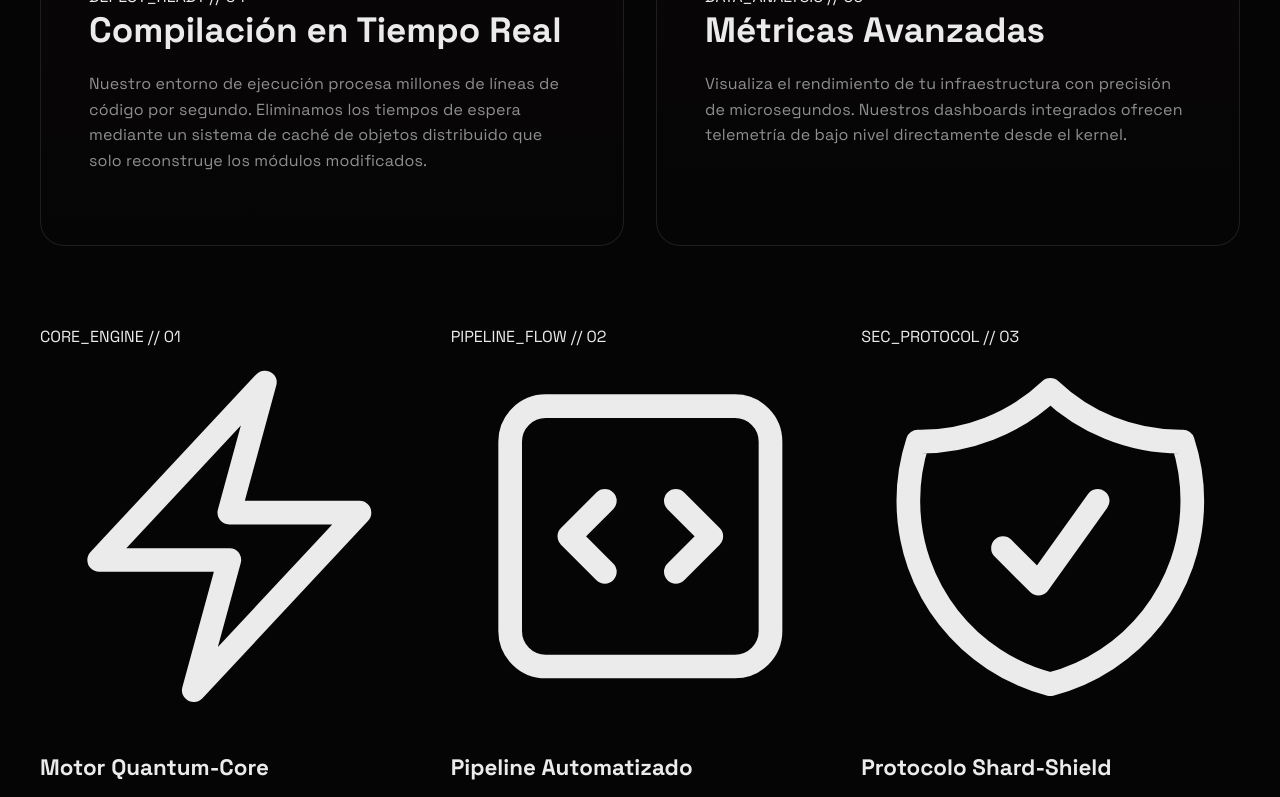
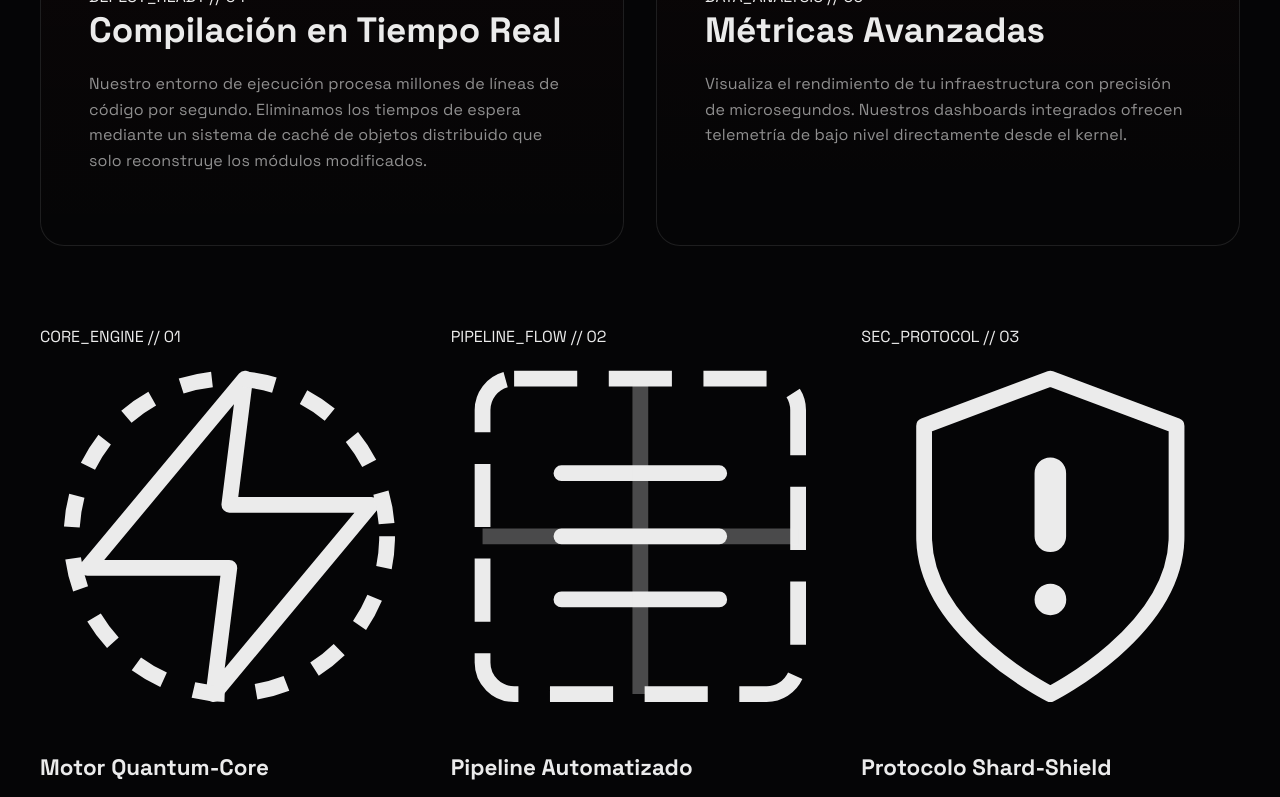
Before and after one commit to loky67-3/SOFTWARE-DESCARGA, a React (Vite) app: page / in a window 1280 px wide. Shown: the part 2000-2797 px from the top of the page. Built offline with nearby package versions, Linux system fonts and the light colour scheme.

Commit message:
agregar cambios en los iconos

```diff
--- a/src/App.jsx
+++ b/src/App.jsx
@@ -99,39 +99,57 @@ function App() {
           </div>
         </section>
 
-        {/* Sección de Ingeniería de Características */}
+        {/* Sección de Ingeniería de Características - Blueprint Style */}
         <section className="features-grid">
           <div className="feature-item">
+            <div className="tech-corner" style={{ top: 0, left: 0, borderRight: 'none', borderBottom: 'none', opacity: 0.5 }}></div>
             <span className="feature-label">CORE_ENGINE // 01</span>
-            <svg className="card-icon" viewBox="0 0 24 24" fill="none" stroke="currentColor" strokeWidth="1.5">
-              <path strokeLinecap="round" strokeLinejoin="round" d="M3.75 13.5l10.5-11.25L12 10.5h8.25L9.75 21.75 12 13.5H3.75z" />
+            <svg className="card-icon" viewBox="0 0 24 24" fill="none" stroke="currentColor" strokeWidth="1">
+              <path d="M13 2L3 14h9l-1 8 10-12h-9l1-8z" strokeLinecap="round" strokeLinejoin="round"/>
+              <circle cx="12" cy="12" r="10" strokeDasharray="2 2"/>
             </svg>
             <h3 style={{ fontSize: '1.4rem', marginBottom: '1rem' }}>Motor Quantum-Core</h3>
-            <p style={{ fontSize: '0.9rem', color: 'var(--text-secondary)' }}>
+            <p style={{ fontSize: '0.85rem', color: 'var(--text-secondary)' }}>
               Implementación de algoritmos de bajo nivel en Rust para garantizar un procesamiento de hilos paralelo sin bloqueos de memoria.
             </p>
+            <div className="feature-metadata">
+              <span>STATUS: NOMINAL</span>
+              <span>FREQ: 5.2GHZ</span>
+            </div>
           </div>
 
           <div className="feature-item">
             <span className="feature-label">PIPELINE_FLOW // 02</span>
-            <svg className="card-icon" viewBox="0 0 24 24" fill="none" stroke="currentColor" strokeWidth="1.5">
-              <path strokeLinecap="round" strokeLinejoin="round" d="M14.25 9.75L16.5 12l-2.25 2.25m-4.5 0L7.5 12l2.25-2.25M6 20.25h12A2.25 2.25 0 0020.25 18V6A2.25 2.25 0 0018 3.75H6A2.25 2.25 0 003.75 6v12A2.25 2.25 0 006 20.25z" />
+            <svg className="card-icon" viewBox="0 0 24 24" fill="none" stroke="currentColor" strokeWidth="1">
+              <rect x="2" y="2" width="20" height="20" rx="2" strokeDasharray="4 2"/>
+              <path d="M7 8h10M7 12h10M7 16h10" strokeLinecap="round"/>
+              <path d="M12 2v20M2 12h20" opacity="0.3"/>
             </svg>
             <h3 style={{ fontSize: '1.4rem', marginBottom: '1rem' }}>Pipeline Automatizado</h3>
-            <p style={{ fontSize: '0.9rem', color: 'var(--text-secondary)' }}>
+            <p style={{ fontSize: '0.85rem', color: 'var(--text-secondary)' }}>
               Detección dinámica de arquitectura y orquestación de recursos en tiempo real. Configuración semántica distribuida.
             </p>
+            <div className="feature-metadata">
+              <span>AUTO_SYNC: ON</span>
+              <span>NODE_V8</span>
+            </div>
           </div>
 
           <div className="feature-item">
+            <div className="tech-corner" style={{ top: 0, right: 0, borderLeft: 'none', borderBottom: 'none', opacity: 0.5 }}></div>
             <span className="feature-label">SEC_PROTOCOL // 03</span>
-            <svg className="card-icon" viewBox="0 0 24 24" fill="none" stroke="currentColor" strokeWidth="1.5">
-              <path strokeLinecap="round" strokeLinejoin="round" d="M9 12.75L11.25 15 15 9.75m-3-7.036A11.959 11.959 0 013.598 6 11.99 11.99 0 003 9.749c0 5.592 3.824 10.29 9 11.623 5.176-1.332 9-6.03 9-11.622 0-1.31-.21-2.571-.598-3.751h-.152c-3.196 0-6.1-1.248-8.25-3.285z" />
+            <svg className="card-icon" viewBox="0 0 24 24" fill="none" stroke="currentColor" strokeWidth="1">
+              <path d="M12 22s8-4 8-10V5l-8-3-8 3v7c0 6 8 10 8 10z" strokeLinecap="round" strokeLinejoin="round"/>
+              <path d="M12 8v4m0 4h.01" strokeLinecap="round" strokeWidth="2"/>
             </svg>
             <h3 style={{ fontSize: '1.4rem', marginBottom: '1rem' }}>Protocolo Shard-Shield</h3>
-            <p style={{ fontSize: '0.9rem', color: 'var(--text-secondary)' }}>
+            <p style={{ fontSize: '0.85rem', color: 'var(--text-secondary)' }}>
               Fragmentación de paquetes con cifrado asimétrico E2EE. Blindaje de datos mediante protocolos de seguridad redundantes.
             </p>
+            <div className="feature-metadata">
+              <span>ENC: AES-256</span>
+              <span>KEY_AUTH: OK</span>
+            </div>
           </div>
         </section>
 
```
